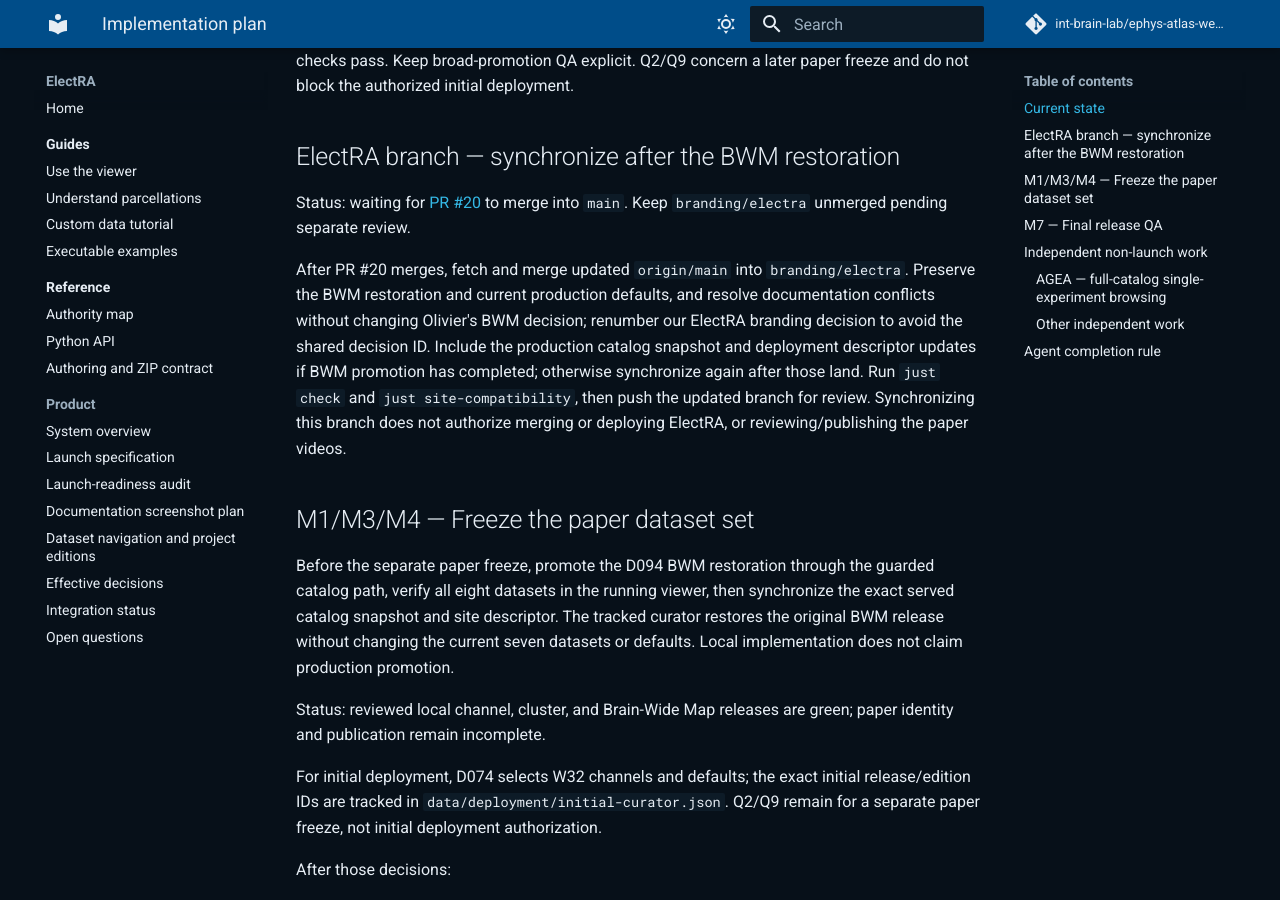
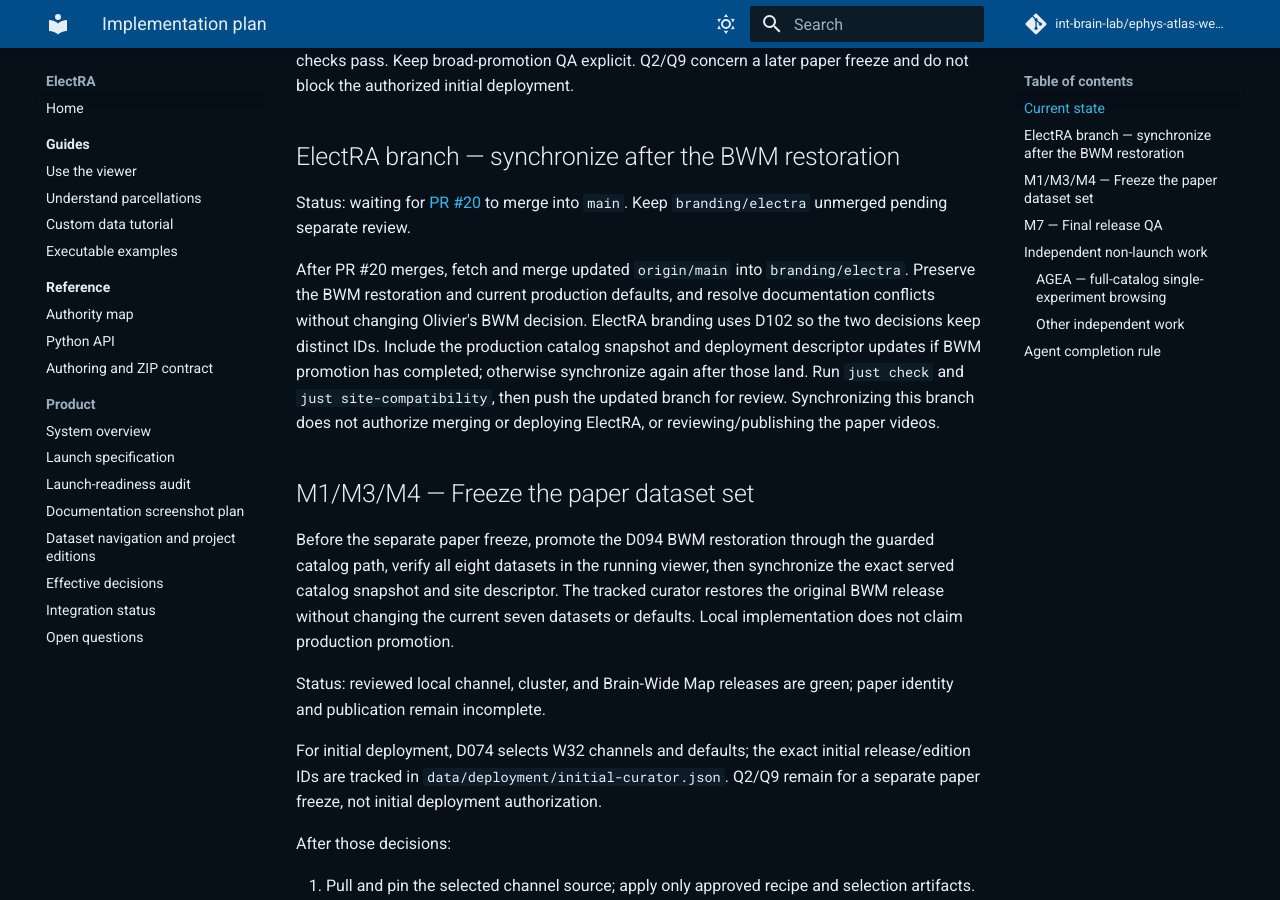
Before and after one commit to int-brain-lab/ephys-atlas-web-v2, an MkDocs documentation site: the page built from docs/IMPLEMENTATION_PLAN.md, in a window 1280 px wide and 900 px high, scrolled down 639 px. Built offline with MkDocs 1.6.1 and Material for MkDocs 9.7.7, drawn with Linux system fonts in a browser that asks for light colours; comment, search, counter and statistics services are not loaded.

Commit message:
Renumber ElectRA branding decision to D102

```diff
--- a/docs/IMPLEMENTATION_PLAN.md
+++ b/docs/IMPLEMENTATION_PLAN.md
@@ -34,8 +34,8 @@ to merge into `main`. Keep `branding/electra` unmerged pending separate review.
 After PR #20 merges, fetch and merge updated `origin/main` into
 `branding/electra`. Preserve the BWM restoration and current production
 defaults, and resolve documentation conflicts without changing Olivier's BWM
-decision; renumber our ElectRA branding decision to avoid the shared decision
-ID. Include the production catalog snapshot and deployment descriptor updates
+decision. ElectRA branding uses D102 so the two decisions keep distinct IDs.
+Include the production catalog snapshot and deployment descriptor updates
 if BWM promotion has completed; otherwise synchronize again after those land.
 Run `just check` and `just site-compatibility`, then push the updated branch for
 review. Synchronizing this branch does not authorize merging or deploying
```
Also changed, not shown: docs/DECISIONS.md (+2 -2 lines), docs/INTEGRATION_STATUS.md (+1 -1 lines).
